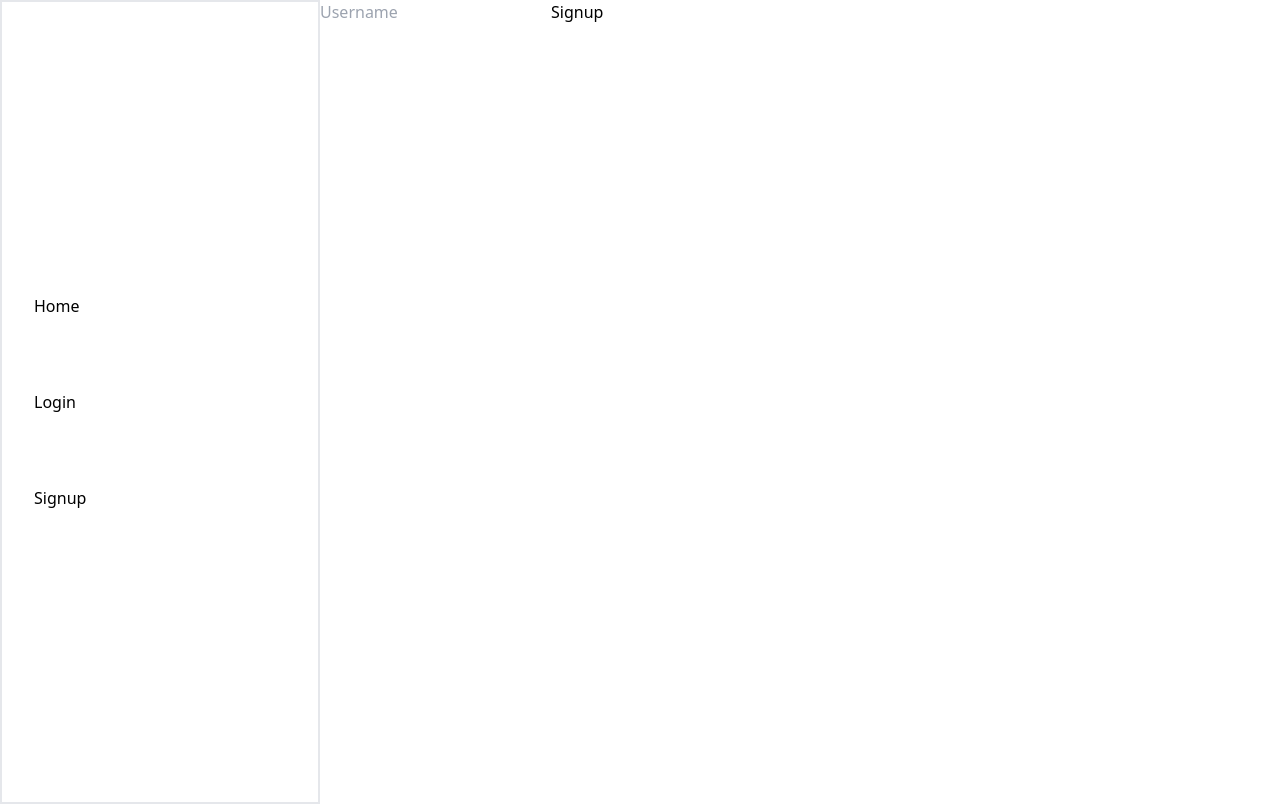
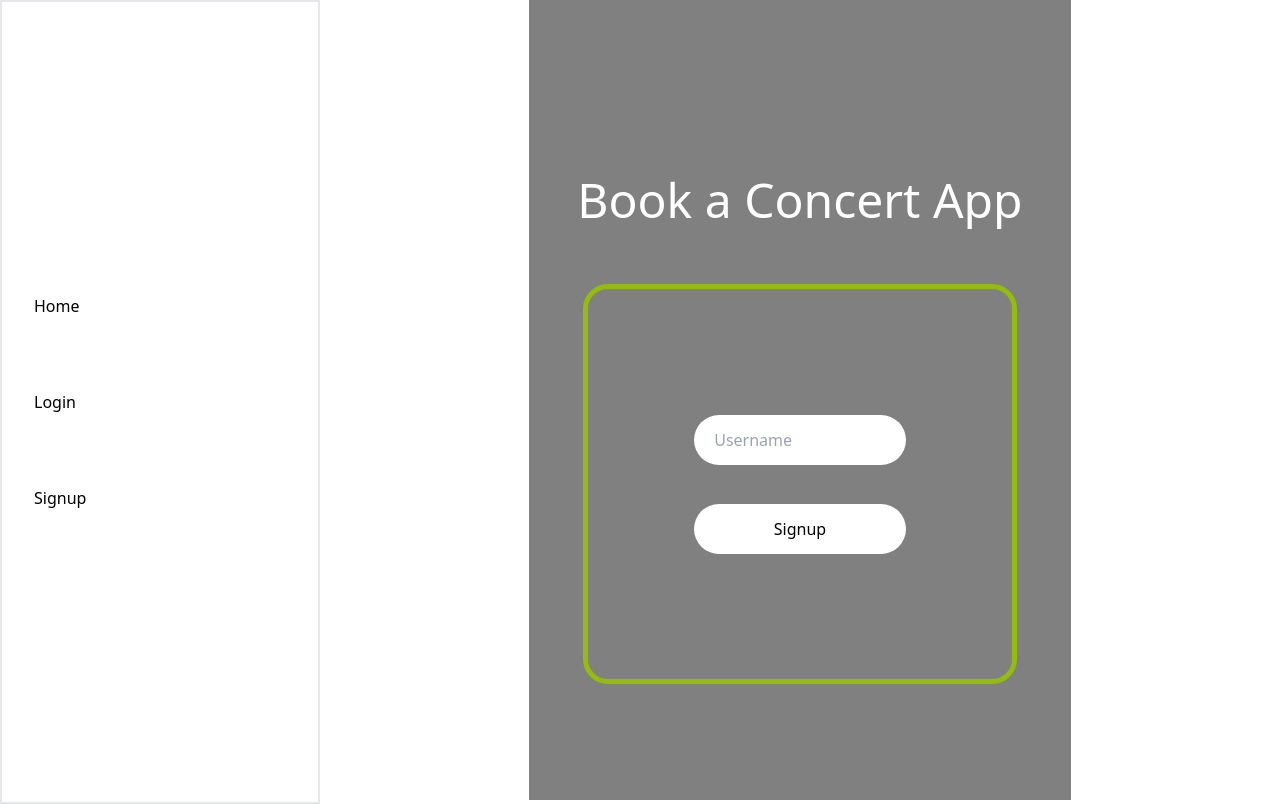
Before and after one commit to Diegogagan2587/Book-a-concert-front-end, a React (Vite) app: page /signup in a window 1280 px wide. Built offline with nearby package versions, Linux system fonts and the light colour scheme; no server answers.

Commit message:
Style signup.jsx component

```diff
--- a/src/components/Signup.jsx
+++ b/src/components/Signup.jsx
@@ -1,27 +1,50 @@
-// src/components/Signup.jsx
 import { useState } from 'react';
-import { useDispatch } from 'react-redux';
+import { useDispatch, useSelector } from 'react-redux';
 import { registerUser } from '../redux/slices/userSlice';
 
 const Signup = () => {
+  const dispatch = useDispatch();
   const [userData, setUserData] = useState({
     name: '',
   });
-  const dispatch = useDispatch();
+  const [errorMessage, setErrorMessage] = useState('');
 
   const handleSignup = () => {
-    dispatch(registerUser(userData));
+    dispatch(registerUser(userData))
+      .then((result) => {
+        // Handle successful registration
+        setErrorMessage(''); // Clear any previous error message
+      })
+      .catch((error) => {
+        if (error.payload && error.payload.error) {
+          setErrorMessage(error.payload.error);
+        } else {
+          setErrorMessage('An unexpected error occurred');
+        }
+      });
   };
 
   return (
-    <div>
+    <div className='login-page'>
+      <h1>Book a Concert App</h1>
+
+      <div className='login-container'>
         <input
           type="text"
           value={userData.name}
           onChange={(e) => setUserData({ ...userData, name: e.target.value })}
           placeholder="Username"
+          className='login-input'
         />
-      <button onClick={handleSignup}>Signup</button>
+        <button onClick={handleSignup} className='btn'>Signup</button>
+
+        {errorMessage && (
+          <div className='error-message'>
+            {errorMessage}
+          </div>
+        )}
+
+      </div>
     </div>
   );
 };
--- a/src/redux/slices/userSlice.js
+++ b/src/redux/slices/userSlice.js
@@ -11,10 +11,16 @@ export const getCurrentUser = createAsyncThunk(
   }
 );
 
+
+
+
+
+
 // Acción para registrar un nuevo usuario
 export const registerUser = createAsyncThunk(
   'user/registerUser',
-  async (userData) => {
+  async (userData, { rejectWithValue }) => {
+    try {
       const response = await fetch('https://book-a-concert-api.onrender.com/signup', {
         method: 'POST',
         headers: {
@@ -22,10 +28,23 @@ export const registerUser = createAsyncThunk(
         },
         body: JSON.stringify({ user: userData }),
       });
+
       const data = await response.json();
+
+      console.log("error:" + data)
+
       return data;
+    } catch (error) {
+      // Handle other errors, if any
+      return rejectWithValue({ error: 'An error occurred' });
+    }
   }
 );
+
+
+
+
+
 
 // New action to log in a user
 export const loginUser = createAsyncThunk(
```
Lines whose indentation alone changed are shown as unchanged.
